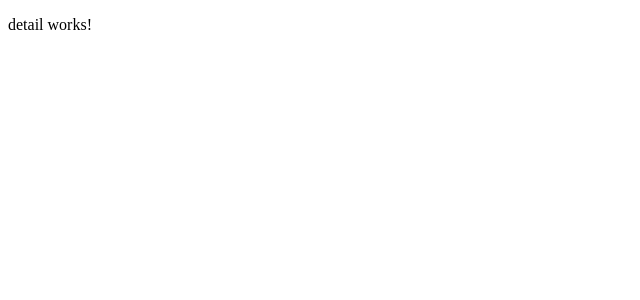
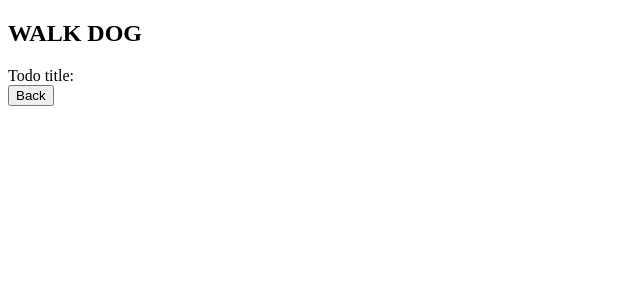
Before and after one commit to EngiSon/todo-ang, an Angular app: page /todos/12 in a window 1280 px wide. Shown: the top 300 px of the page, without its empty margins (0-640 px from the left). Built offline with nearby package versions, Linux system fonts and the light colour scheme.

Commit message:
Added delete to service

```diff
--- a/src/app/detail/detail.component.html
+++ b/src/app/detail/detail.component.html
@@ -1 +1,7 @@
-<p>detail works!</p>
+<div *ngIf="todo">
+  <h2>{{todo.name | uppercase}}</h2>
+  <div>
+    <label for="todo-name">Todo title: </label>
+  </div>
+  <button (click)="goBack()">Back</button>
+</div>
--- a/src/app/shared/todo-service.ts
+++ b/src/app/shared/todo-service.ts
@@ -15,4 +15,9 @@ export class TodoService {
     const todo = TODOS.find(h => h.id === id)!;
     return of(todo);
   }
+
+  deleteTodo(id: number) {
+    const index = TODOS.findIndex(todo => todo.id === id);
+    TODOS.splice(index, 1);
+  }
 }
--- a/src/app/todos/todos.component.html
+++ b/src/app/todos/todos.component.html
@@ -1,6 +1,6 @@
 <ul class="todos">
   <li *ngFor="let todo of todos">
-    <a routerLink="/detail/{{todo.id}}">
+    <a routerLink="/todos/{{todo.id}}">
       <span class="badge">{{todo.id}}</span> {{todo.name}}
     </a>
   </li>
```
